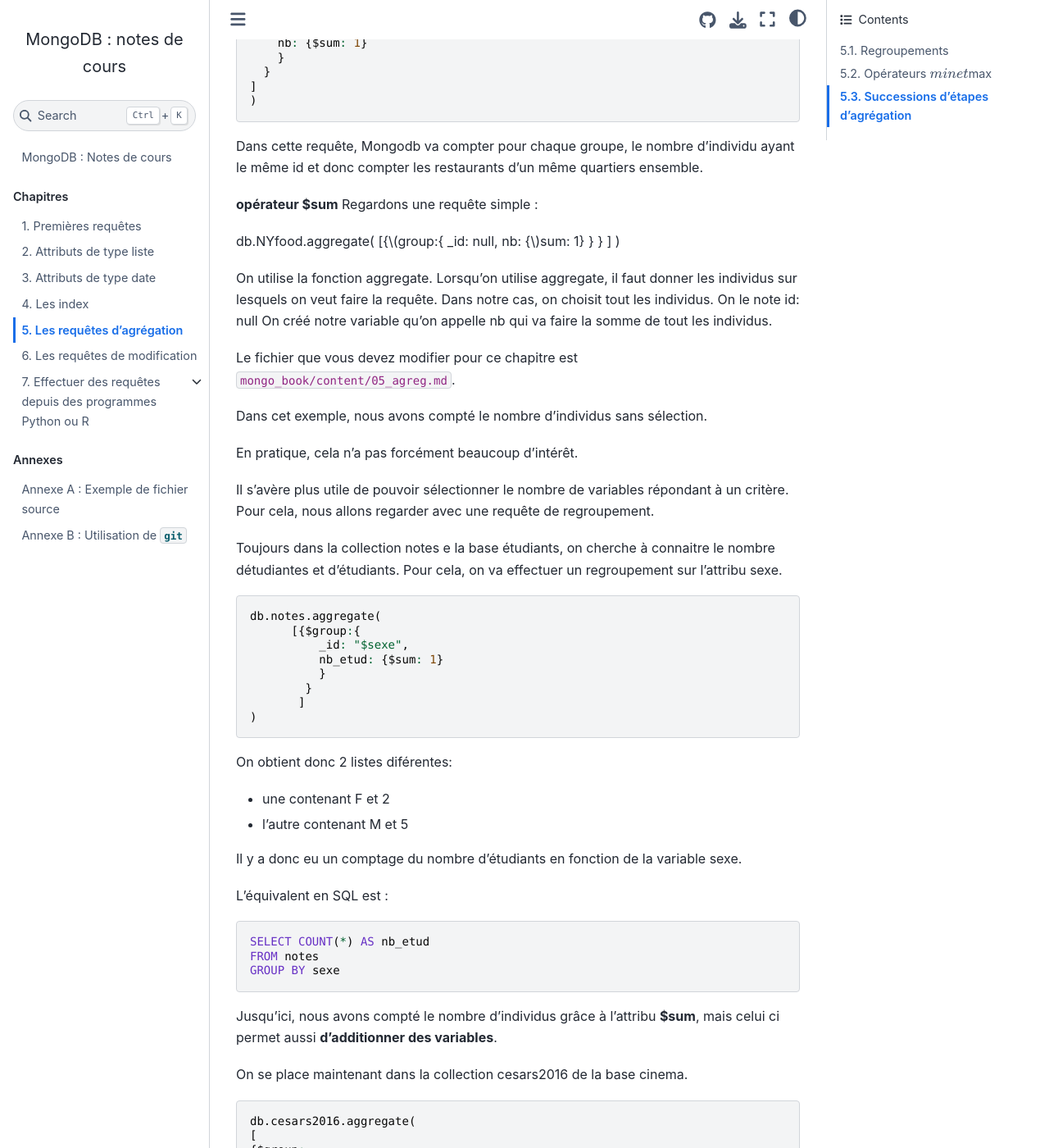
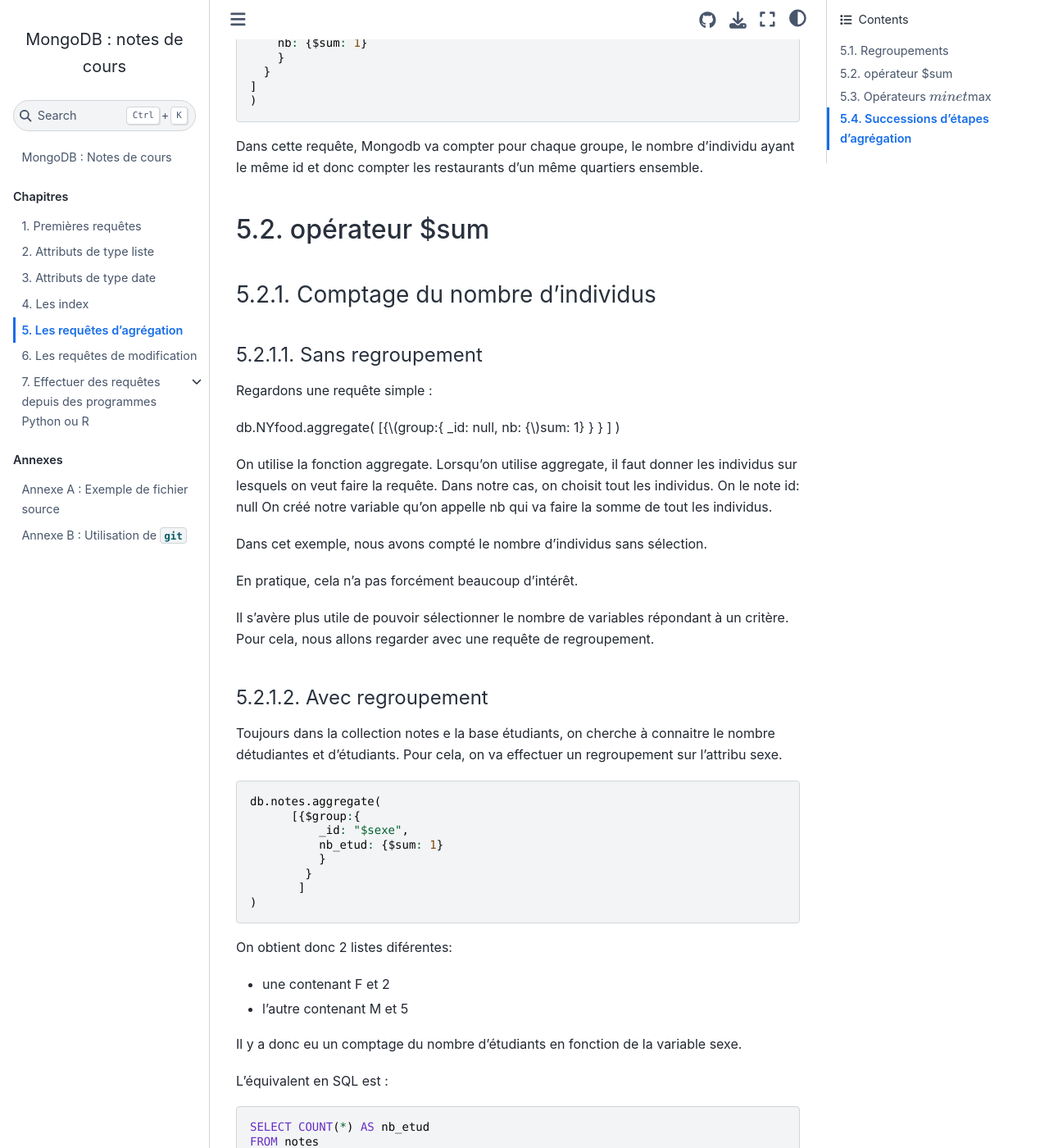
Before and after one commit to rtavenar/mongo_book, a Jupyter Book: the page built from content/05_agreg.md, in a window 1280 px wide and 1400 px high, scrolled down 1109 px. Shown: the whole window at 82% size. Built offline with Jupyter Book 1.0.4 settings and Sphinx 7.4.7 and the Sphinx Book theme 1.1.4, drawn with Linux system fonts in a browser that asks for light colours; some of the changed text lies outside the part shown.

Commit message:
Update 05_agreg.md

````diff
--- a/content/05_agreg.md
+++ b/content/05_agreg.md
@@ -69,7 +69,10 @@ db.NYfood.aggregate(
 Dans cette requête, Mongodb va compter pour chaque groupe, le nombre d'individu ayant le même id et donc compter les restaurants d'un même quartiers ensemble.
 
 
-**opérateur $sum**
+## opérateur $sum
+
+### Comptage du nombre d'individus
+#### Sans regroupement
 Regardons une requête simple :
 
 db.NYfood.aggregate(
@@ -86,9 +89,6 @@ Lorsqu'on utilise aggregate, il faut donner les individus sur lesquels on veut f
 Dans notre cas, on choisit tout les individus. On le note id: null
 On créé notre variable qu'on appelle nb qui va faire la somme de tout les individus.
 
- Le fichier que vous devez modifier pour ce chapitre est `mongo_book/content/05_agreg.md`.
-
-
 
 Dans cet exemple, nous avons compté le nombre d'individus sans sélection.
 
@@ -96,6 +96,7 @@ En pratique, cela n'a pas forcément beaucoup d'intérêt.
 
 Il s'avère plus utile de pouvoir sélectionner le nombre de variables répondant à un critère. Pour cela, nous allons regarder avec une requête de regroupement.
 
+#### Avec regroupement
 Toujours dans la collection notes e la base étudiants, on cherche à connaitre le nombre détudiantes et d'étudiants. Pour cela, on va effectuer un regroupement sur l'attribu sexe.
 
 ```javascript
@@ -122,7 +123,8 @@ SELECT COUNT(*) AS nb_etud
 FROM notes
 GROUP BY sexe
 ```
-
+### Additionner des variables
+#### Sans regroupement
 Jusqu'ici, nous avons compté le nombre d'individus grâce à l'attribu **$sum**, mais celui ci permet aussi **d'additionner des variables**.
 
 On se place maintenant dans la collection cesars2016 de la base cinema.
@@ -149,6 +151,7 @@ SELECT SUM(durée)
 AS duree_tot FROM t
 ```
 
+#### Avec regroupement
 Si on veut sélectionner les sommes des durées de films par genre, il suffit de rajouter un regroupement comme le suivant :
 
 ```javascript
````
